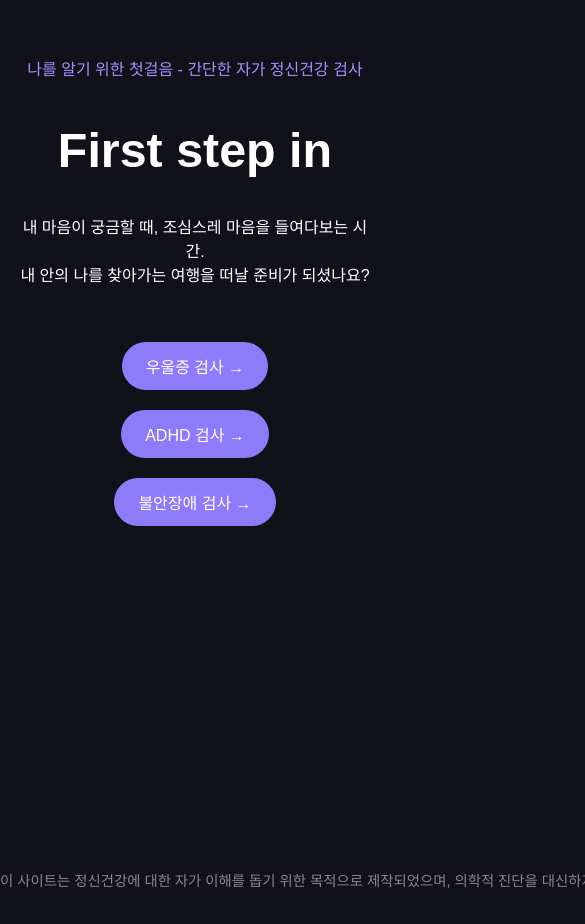
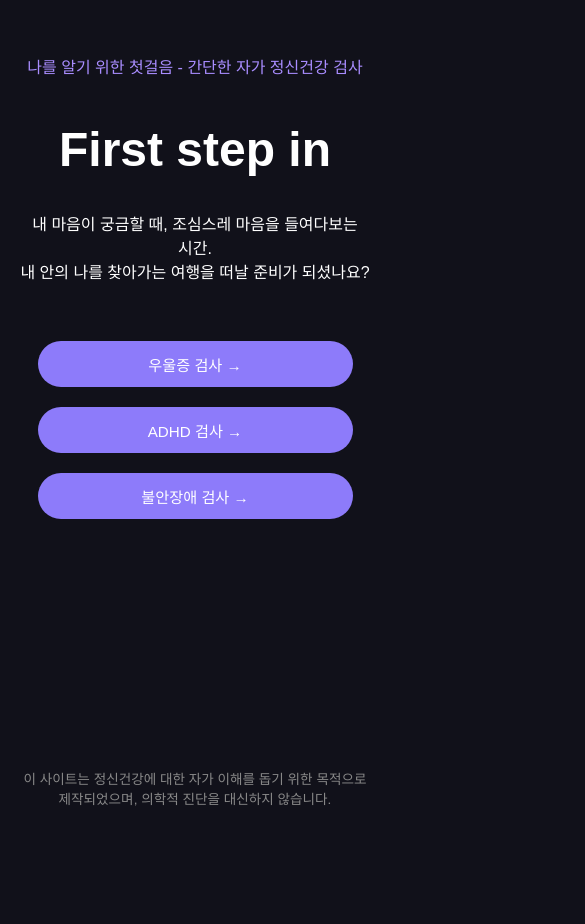
Before and after one commit to pioneer2217/firststepin, a plain HTML site: page index.html in a window 390 px wide. Both pictures are taken after a click on the button "검사하러 가기 →". Shown: the top 924 px of the page, 585 px wide, since content can reach past the window. After the commit the page ends 844 px from the top, so only its background shows below. Drawn offline with Linux system fonts and the light colour scheme.

Commit message:
Update index.html
수정

```diff
--- a/index.html
+++ b/index.html
@@ -1,21 +1,25 @@
 <!DOCTYPE html>
 <html lang="ko">
 <head>
-  <meta charset="UTF-8">
-  <meta name="viewport" content="width=device-width, initial-scale=1.0">
+  <meta charset="UTF-8" />
+  <meta name="viewport" content="width=device-width, initial-scale=1.0" />
   <title>First Step In</title>
   <style>
-    body {
+    html, body {
       margin: 0;
       padding: 0;
       background-color: #11111a;
       font-family: 'Pretendard', sans-serif;
       color: white;
       text-align: center;
+      width: 100%;
+      overflow-x: hidden;
+      box-sizing: border-box;
     }
 
     .container {
       max-width: 600px;
+      width: 100%;
       margin: 0 auto;
       padding: 40px 20px;
       display: flex;
@@ -23,76 +27,95 @@
       align-items: center;
       position: relative;
       min-height: 100vh;
+      box-sizing: border-box;
     }
 
     h1 {
-      font-size: 3.125rem;
+      font-size: 3rem;
       margin-bottom: 20px;
+      word-break: keep-all;
     }
 
-    .btn, .test-link {
+    p {
+      word-break: keep-all;
+      line-height: 1.5;
+      font-size: 1rem;
+    }
+
+    .btn, .test-link, .option {
       background-color: #8d7bfa;
       color: white;
-      padding: 12px 24px;
+      padding: 14px 24px;
       border: none;
       border-radius: 30px;
       font-size: 1rem;
       cursor: pointer;
-      margin: 10px;
+      margin: 10px auto;
       text-decoration: none;
       transition: background-color 0.3s;
+      width: 90%;
+      max-width: 320px;
+      box-sizing: border-box;
     }
 
     .option {
       background-color: #11111a;
-      color: white;
-      padding: 12px 24px;
       border: 1px solid #8d7bfa;
-      border-radius: 30px;
-      font-size: 1rem;
-      cursor: pointer;
-      margin: 10px;
-      text-decoration: none;
-      transition: background-color 0.3s;
     }
 
     .btn:hover, .test-link:hover, .option:hover {
       background-color: #6e5edb;
     }
 
-    .question-box {
+    .question-box, .test-selection {
       display: none;
       flex-direction: column;
       align-items: center;
       margin-top: 30px;
-    }
-
-    .test-selection {
-      display: none;
-      flex-direction: column;
-      align-items: center;
-      margin-top: 30px;
+      width: 100%;
     }
 
     .question {
       font-size: 1.2rem;
       margin-bottom: 20px;
+      word-break: keep-all;
+      padding: 0 10px;
+    }
+
+    #question-number, #question-text, #score-text, #score-level, #score-message {
+      text-align: center;
     }
 
     .footer {
       margin-top: 40px;
-      font-size: 0.9rem;
+      font-size: 0.85rem;
       color: #888;
       position: absolute;
       bottom: 20px;
       width: 100%;
+      text-align: center;
+    }
+
+    @media screen and (max-width: 480px) {
+      h1 {
+        font-size: 2.2rem;
+      }
+
+      .btn, .option {
+        font-size: 0.95rem;
+        padding: 12px 20px;
+      }
+
+      .question {
+        font-size: 1.05rem;
+      }
     }
   </style>
 </head>
 <body>
   <div class="container">
     <p style="color: #a98dff; font-weight: 500; margin-bottom: 10px;">나를 알기 위한 첫걸음 - 간단한 자가 정신건강 검사</p>
-    <h1 style="font-size: 3.025rem;">First step in</h1>
+    <h1 style="font-size: 3rem;">First step in</h1>
     <p>내 마음이 궁금할 때, 조심스레 마음을 들여다보는 시간.<br>내 안의 나를 찾아가는 여행을 떠날 준비가 되셨나요?</p>
 
     <button class="btn" id="start-button" onclick="showTestSelection()">검사하러 가기 →</button>
@@ -121,7 +144,7 @@
       <p id="score-message" style="white-space: pre-line; margin-top: 20px;"></p>
     </div>
 
-    <p class="footer" style="white-space: nowrap;">이 사이트는 정신건강에 대한 자가 이해를 돕기 위한 목적으로 제작되었으며, 의학적 진단을 대신하지 않습니다.</p>
+    <p class="footer">이 사이트는 정신건강에 대한 자가 이해를 돕기 위한 목적으로 제작되었으며, 의학적 진단을 대신하지 않습니다.</p>
   </div>
 
   <script>
@@ -173,10 +196,7 @@
       if (questionNumber && questionText) {
         questionNumber.innerText = `문항 ${current + 1} / ${questions.length}`;
         questionText.innerText = questions[current];
-
-        if (backButton) {
         backButton.style.display = current === 0 ? 'none' : 'inline-block';
-        }
       }
     }
 
@@ -207,9 +227,7 @@
       else level = '우울 증상이 낮은 편입니다.';
 
       document.getElementById('quiz').style.display = 'none';
-      const resultBox = document.getElementById('result');
-      if (resultBox) {
-        resultBox.style.display = 'block';
+      document.getElementById('result').style.display = 'block';
       document.getElementById('score-text').innerText = `당신의 우울 점수는 총 ${total}점입니다.`;
       document.getElementById('score-text').style.fontSize = '1.2rem';
       document.getElementById('score-text').style.marginBottom = '20px';
@@ -223,7 +241,6 @@
 그리고 언젠가 필요하다면, 망설이지 말고 누군가의 손을 잡아주세요.
 당신은 결코 혼자가 아닙니다.`;
     }
-    }
   </script>
 </body>
 </html>
```
Lines whose indentation alone changed are shown as unchanged.
